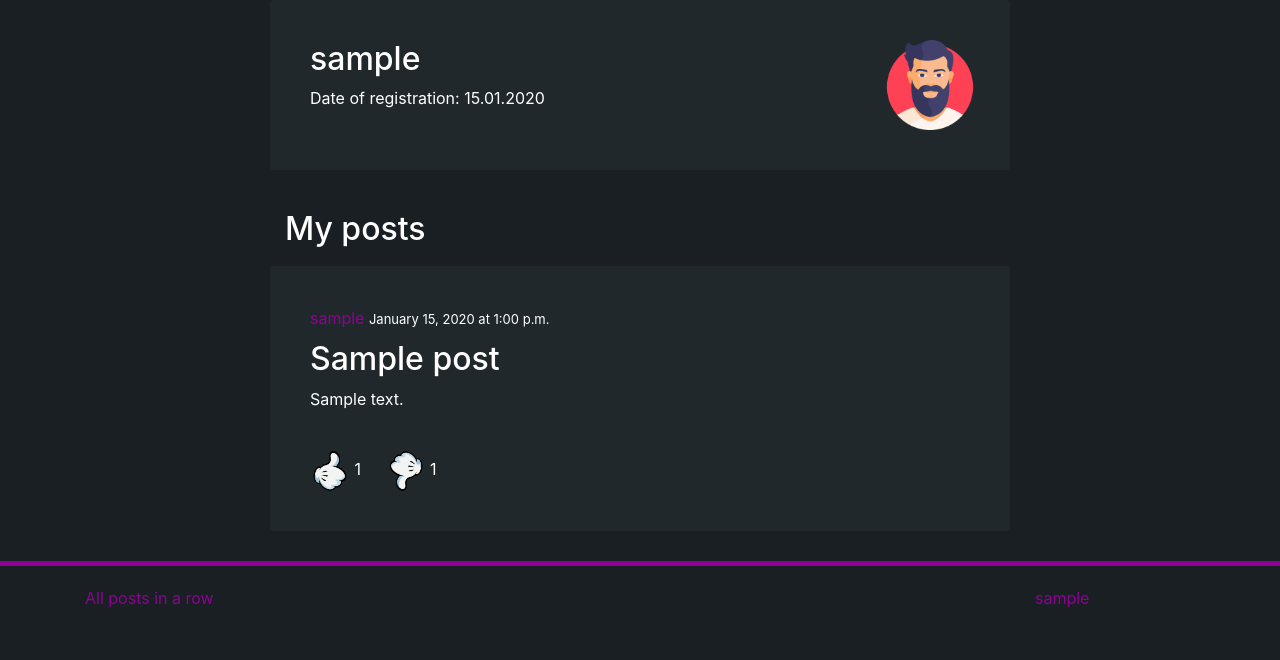
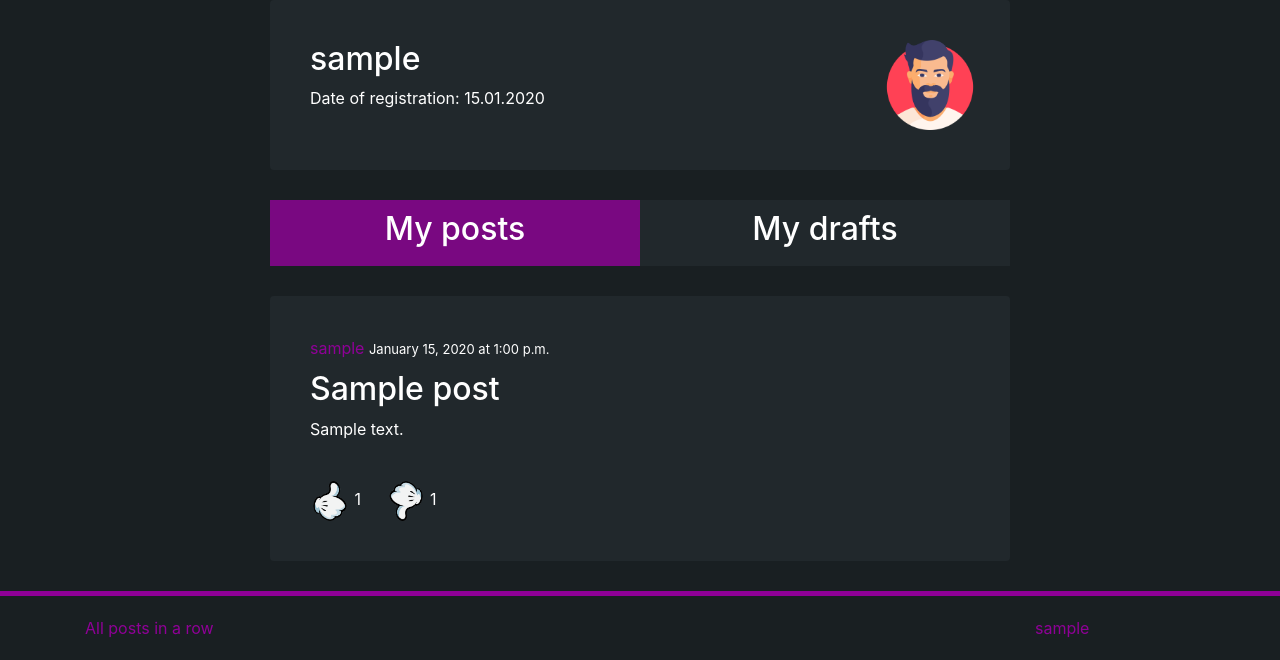
Before and after one commit to OsnovaDT/Blog, a Django app: page /user/1/ in a window 1280 px wide. Shown: the part 180-840 px from the top of the page. Before the commit the page ends 787 px from the top, so only its background shows below. Run offline with Django 3.2, Linux system fonts and the light colour scheme; a user stored in the database is signed in; tables that the repository leaves empty hold one stand-in row (values such as "Sample post"); some libraries are stand-ins or nearby versions.

Commit message:
Add panel for choising user posts and drafts

```diff
--- /dev/null
+++ b/static/js/user/scripts.js
@@ -0,0 +1,20 @@
+$('.post_status').on('click', function(){
+    const this_button_status = $(this).attr('status');
+
+    let active_button = $('.post_status_active');
+
+    if (this_button_status === 'post'){
+        $('#user_posts').show();
+        $('#user_drafts').hide();
+    }
+    else if (this_button_status === 'draft'){
+        $('#user_drafts').show();
+        $('#user_posts').hide();
+    }
+
+    active_button.addClass('post_status_disabled');
+    active_button.removeClass('post_status_active');
+
+    $(this).addClass('post_status_active');
+    $(this).removeClass('post_status_disabled');
+});
--- a/static/styles/styles.css
+++ b/static/styles/styles.css
@@ -86,6 +86,29 @@ header > .container > div {
 }
 .post_dislike {
   margin-left: 20px;
+}
+.post_status_switch {
+  text-align: center;
+  padding: 0px !important;
+  background-color: #21282C;
+  margin-bottom: 30px;
+}
+.post_status_active {
+  background-color: rgba(143, 0, 151, 0.8);
+}
+.post_status_disabled {
+  cursor: pointer;
+}
+.post_status_disabled > h2:hover {
+  color: #8f0097;
+}
+
+.no_posts_div {
+  text-align: center;
+}
+.no_posts_message {
+  display: inline-block;
+  border-bottom: 2px solid #8f0097;
 }
 
 .user_post_title {
--- a/static/styles/styles.scss
+++ b/static/styles/styles.scss
@@ -1,4 +1,5 @@
 $purple: #8f0097;
+$purple_dark: rgb(143, 0, 151, .8);
 $dark: #191F22;
 $white: #FFF;
 
@@ -111,6 +112,38 @@ header {
     &_dislike{
         margin-left: 20px;
     }
+
+    &_status{
+        &_switch{
+            text-align: center;
+            padding: 0px !important;
+            background-color: #21282C;
+            margin-bottom: 30px;
+        }
+
+        &_active{
+            background-color: $purple_dark;
+        }
+
+        &_disabled{
+            cursor: pointer;
+
+            & > h2:hover{
+                color: $purple;
+            }
+        }
+    }
+}
+
+.no_posts{
+    &_div{
+        text-align: center;
+    }
+
+    &_message{
+        display: inline-block;
+        border-bottom: 2px solid $purple;
+    }
 }
 
 .user_post_title{
--- a/templates/user/detail.html
+++ b/templates/user/detail.html
@@ -5,7 +5,7 @@
 {% block title %}{{ user.username }}{% endblock title %}
 
 {% block content %}
-    {# Username #}
+    {# User info #}
     <div class="col-md-8 offset-md-2 dark_div">
         <div class="row">
             {# Info #}
@@ -22,26 +22,57 @@
         </div>
     </div>
 
-    {# User's posts #}
-    {% if posts %}
-        <div class="col-md-8 offset-md-2 user_post_title">
-            <h2>My posts</h2>
+    {% if user == detail_user %}
+        {# User posts and drafts #}
+        <div class="col-md-8 offset-md-2 post_status_switch">
+            <div class="row" style="margin: 0;">
+                <div class="col-md-6 user_post_title post_status post_status_active" status='post'>
+                    <h2>My posts</h2>
+                </div>
+                <div class="col-md-6 user_post_title post_status post_status_disabled" status='draft'>
+                    <h2>My drafts</h2>
+                </div>
+            </div>
         </div>
 
-        {% for post in posts %}
-            {% include 'for_including/post.html' with CONTENT=post.content|truncatechars:250 IS_LINK=True %}
-        {% endfor %}
-    {% endif %}
-
-    {# User's drafts #}
-    {% if drafts %}
-        <div class="col-md-8 offset-md-2 user_post_title">
-            <h2>My drafts</h2>
+        <div id="user_posts">
+            {% if posts %}
+                {% for post in posts %}
+                    {% include 'for_including/post.html' with CONTENT=post.content|truncatechars:250 IS_LINK=True %}
+                {% endfor %}
+            {% else %}
+                <div class="col-md-8 offset-md-2 user_post_title no_posts_div">
+                    <h2 class="no_posts_message">You don't have any post</h2>
+                </div>
+            {% endif %}
         </div>
 
-        {% for draft in drafts %}
-            {% include 'for_including/post.html' with CONTENT=draft.content|truncatechars:250 IS_LINK=True %}
-        {% endfor %}
+        <div id="user_drafts" style="display: none;">
+            {% if drafts %}
+                {% for draft in drafts %}
+                    {% include 'for_including/post.html' with CONTENT=draft.content|truncatechars:250 IS_LINK=True post=draft %}
+                {% endfor %}
+            {% else %}
+                <div class="col-md-8 offset-md-2 user_post_title no_posts_div">
+                    <h2 class="no_posts_message">You don't have any draft</h2>
+                </div>
+            {% endif %}
+        </div>
+    {% else %}
+        {# Only user posts #}
+        {% if posts %}
+            <div class="col-md-8 offset-md-2 user_post_title">
+                <h2>Posts of user {{ detail_user.username }}</h2>
+            </div>
+
+            {% for post in posts %}
+                {% include 'for_including/post.html' with CONTENT=post.content|truncatechars:250 IS_LINK=True %}
+            {% endfor %}
+        {% else %}
+            <div class="col-md-8 offset-md-2 user_post_title">
+                <h2>{{ detail_user.username }} hasn't posted anything yet</h2>
+            </div>
+        {% endif %}
     {% endif %}
 
     {% if user.is_authenticated %}
@@ -49,4 +80,8 @@
             $.getScript("{% static 'js/estimation.js' %}");
         </script>
     {% endif %}
+
+    <script>
+        $.getScript("{% static 'js/user/scripts.js' %}");
+    </script>
 {% endblock content %}
```
Also changed, not shown: 1 other file.
